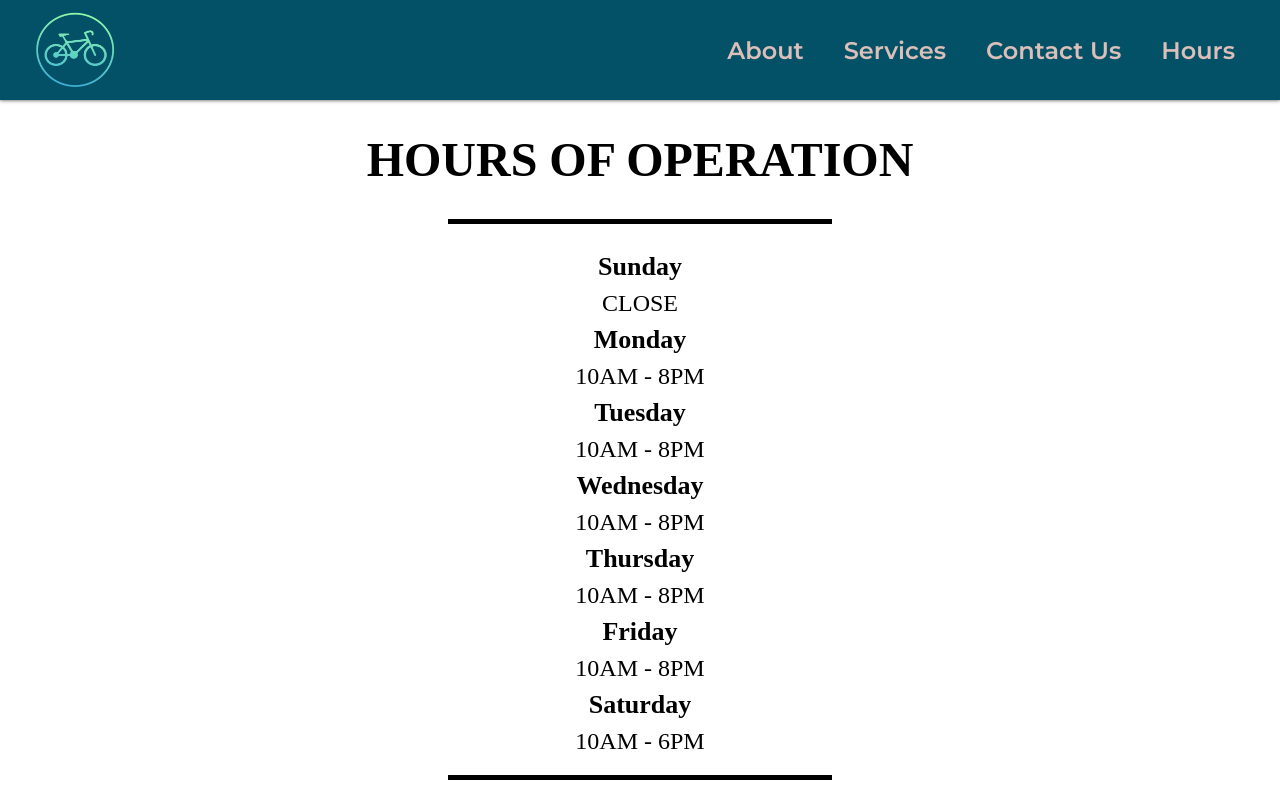
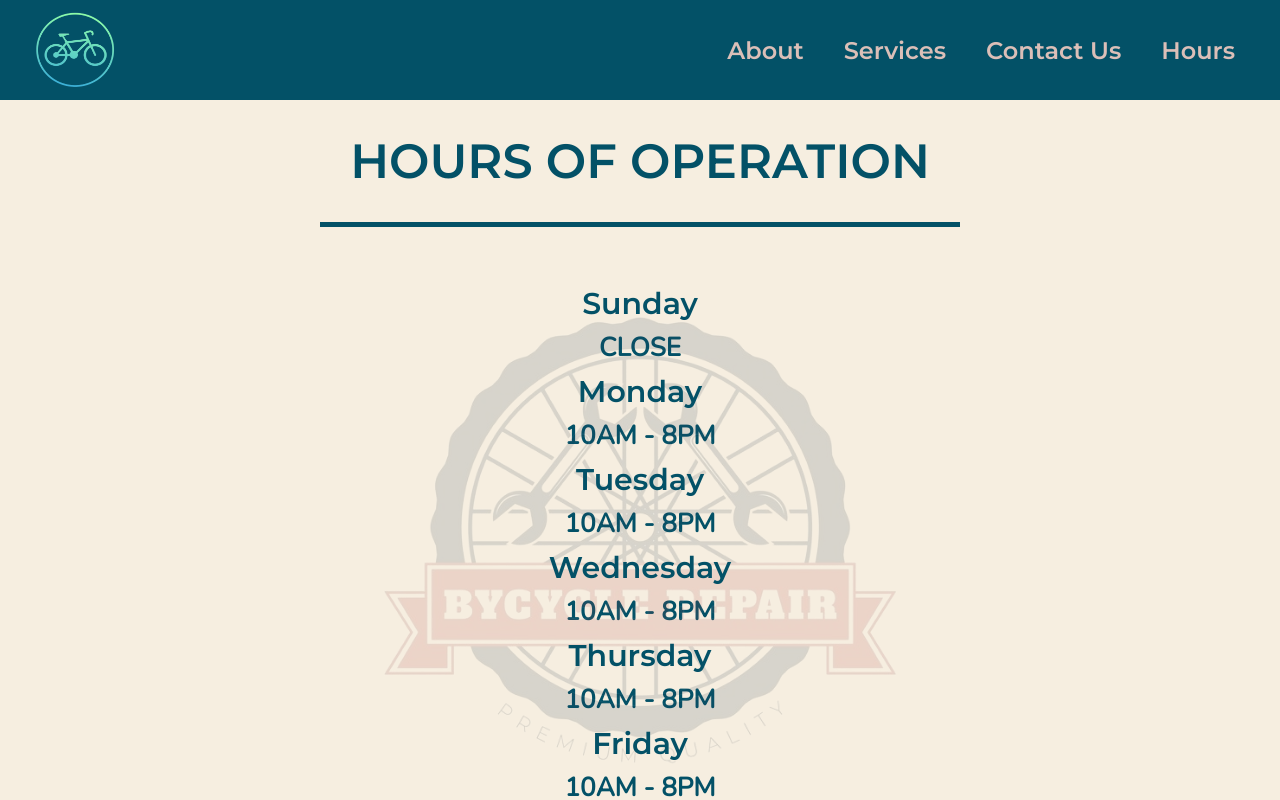
Before and after one commit to xebol/hjul-house, a React (Create React App) app: page /hours in a window 1280 px wide. Shown: the top 800 px of the page. Built offline with nearby package versions, Linux system fonts and the light colour scheme.

Commit message:
finish styling contact us page

```diff
--- a/src/components/Navbar.css
+++ b/src/components/Navbar.css
@@ -1,4 +1,3 @@
-/* @import url('https://fonts.googleapis.com/css2?family=Montserrat&display=swap'); */
 @import url('https://fonts.googleapis.com/css2?family=Montserrat:wght@600&display=swap');
 
 .nav {
--- a/src/pages/Home.css
+++ b/src/pages/Home.css
@@ -14,7 +14,7 @@
   font-family: 'Homemade Apple', cursive;
   font-size: 3.5rem;
   font-weight: bold;
-  margin: -10px;
+  margin: -20px;
   color: #035167;
 }
 
@@ -23,7 +23,7 @@
   background-repeat: no-repeat;
   background-size: cover;
   background-position: center;
-  min-height: 95vh;
+  min-height: 90vh;
   min-width: 45%;
   display: flex;
   text-align: center;
--- a/src/pages/Hours.css
+++ b/src/pages/Hours.css
@@ -1,3 +1,7 @@
+@import url('https://fonts.googleapis.com/css2?family=Nunito:wght@300&display=swap');
+@import url('https://fonts.googleapis.com/css2?family=Montserrat:wght@600&display=swap');
+
+
 .business-hours {
   display: flex;
   flex-direction: column;
@@ -5,27 +9,53 @@
   align-items: center;
   font-size: 1.5rem;
   align-items: center;
+  background-color: #F6EEE0;
 }
 
+.business-hours h1 {
+  font-family: 'Montserrat', sans-serif;
+  color: #035167;
+}
+
+.hours-background {
+  background-image: url("../images/detailed-bike-logo-premium-quality_23-2148828806-PhotoRoom.png");
+  background-repeat: no-repeat;
+  background-size: cover;
+  background-position: center;
+  width: 100%;
+  position: absolute;
+  top: 0;
+  left: 0;
+  opacity: 0.15;
+}
 
 .hours {
   display: flex;
   text-align: center;
   align-items: center;
   flex-direction: column;
-  min-height: 65vh;
-  width: 30%;
-  padding: 20px;
-  border-top: 5px solid black;
-  border-bottom: 5px solid black;
-  margin-bottom: 60px;
+  min-height: 70vh;
+  width: 50%;
+  padding: 50px;
+  border-top: 5px solid #035167;
+  border-bottom: 5px solid #035167;
+  margin-bottom: 70px;
+  position: relative;
+  font-size: 26px;
+  padding-bottom: 70px;
+  font-family: 'Nunito', sans-serif;
+  color: #035167;
+  font-weight: bold;
 }
 
 .day {
-  font-size: 26px;
+  font-size: 30px;
   font-weight: bold;
   padding: 8px;
   display: flex;
   align-items: center;
   text-align: center;
+  color: #035167;
+  z-index: 1;
+  font-family: 'Montserrat', sans-serif;
 }
--- a/src/pages/Hours.js
+++ b/src/pages/Hours.js
@@ -1,10 +1,13 @@
-import "./Hours.css"
+import "./Hours.css";
+import logo from "../images/detailed-bike-logo-premium-quality_23-2148828806-PhotoRoom.png"
+
 
 function Hours() {
   return (
     <div className="business-hours">
       <h1>HOURS OF OPERATION</h1>
         <div className="hours">
+        <img src={logo} alt="logo" className="hours-background"/>
           <div className="day">Sunday</div>
           <div className="hours-open">CLOSE</div>
 
```
Lines whose indentation alone changed are shown as unchanged.
